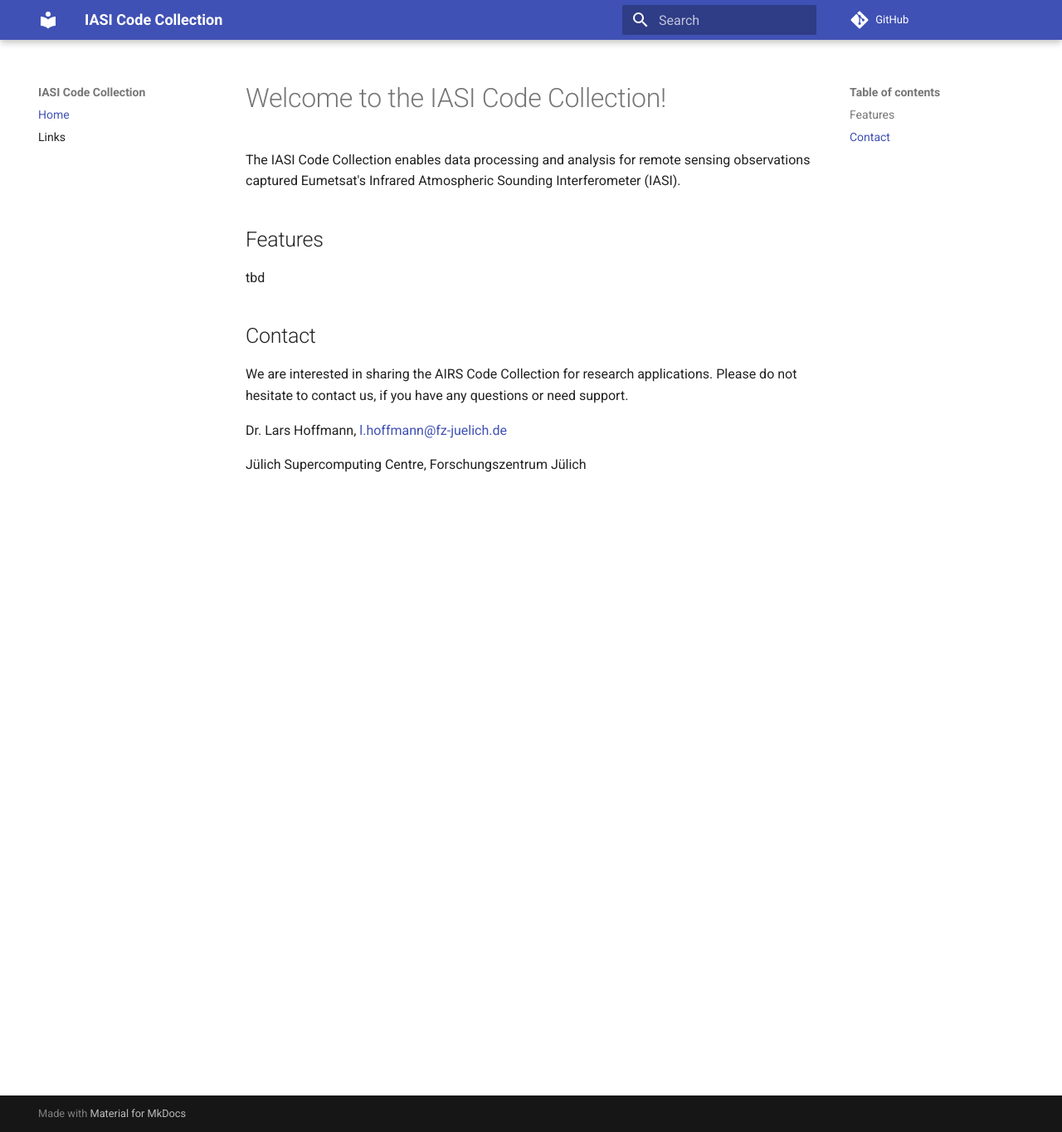
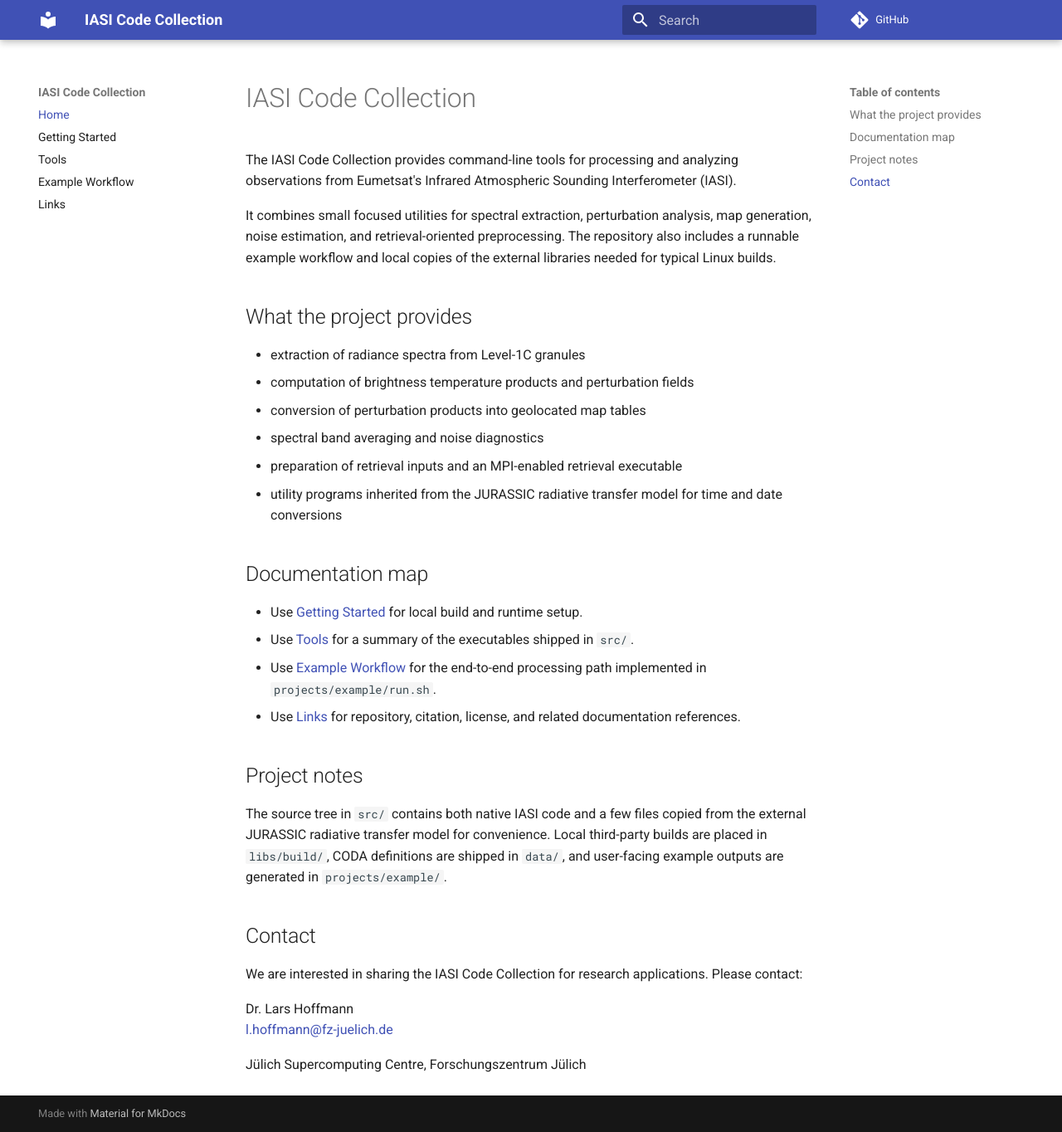
Before and after one commit to slcs-jsc/iasi, an MkDocs documentation site: the page built from docs/manual/index.md, in a window 1280 px wide and 1364 px high. Shown: the whole window at 83% size. Built offline with MkDocs 1.6.1 and Material for MkDocs 9.7.7, drawn with Linux system fonts in a browser that asks for light colours; comment, search, counter and statistics services are not loaded.

Commit message:
Improve MkDocs manual and fix example CLI usage

```diff
--- a/docs/manual/index.md
+++ b/docs/manual/index.md
@@ -1,19 +1,34 @@
-# Welcome to the IASI Code Collection!
+# IASI Code Collection
 
-The IASI Code Collection enables data processing and analysis for
-remote sensing observations captured Eumetsat's Infrared Atmospheric
-Sounding Interferometer (IASI).
+The IASI Code Collection provides command-line tools for processing and analyzing observations from Eumetsat's Infrared Atmospheric Sounding Interferometer (IASI).
 
-## Features
+It combines small focused utilities for spectral extraction, perturbation analysis, map generation, noise estimation, and retrieval-oriented preprocessing. The repository also includes a runnable example workflow and local copies of the external libraries needed for typical Linux builds.
 
-tbd
+## What the project provides
+
+- extraction of radiance spectra from Level-1C granules
+- computation of brightness temperature products and perturbation fields
+- conversion of perturbation products into geolocated map tables
+- spectral band averaging and noise diagnostics
+- preparation of retrieval inputs and an MPI-enabled retrieval executable
+- utility programs inherited from the JURASSIC radiative transfer model for time and date conversions
+
+## Documentation map
+
+- Use [Getting Started](getting-started.md) for local build and runtime setup.
+- Use [Tools](tools.md) for a summary of the executables shipped in `src/`.
+- Use [Example Workflow](workflow.md) for the end-to-end processing path implemented in `projects/example/run.sh`.
+- Use [Links](links.md) for repository, citation, license, and related documentation references.
+
+## Project notes
+
+The source tree in `src/` contains both native IASI code and a few files copied from the external JURASSIC radiative transfer model for convenience. Local third-party builds are placed in `libs/build/`, CODA definitions are shipped in `data/`, and user-facing example outputs are generated in `projects/example/`.
 
 ## Contact
 
-We are interested in sharing the AIRS Code Collection for research
-applications. Please do not hesitate to contact us, if you have any
-questions or need support.
+We are interested in sharing the IASI Code Collection for research applications. Please contact:
 
-Dr. Lars Hoffmann, <l.hoffmann@fz-juelich.de>
+Dr. Lars Hoffmann
+<l.hoffmann@fz-juelich.de>
 
 Jülich Supercomputing Centre, Forschungszentrum Jülich
--- a/docs/mkdocs.yml
+++ b/docs/mkdocs.yml
@@ -3,7 +3,13 @@ site_url: https://slcs-jsc.github.io/iasi/
 repo_url: https://github.com/slcs-jsc/iasi
 docs_dir: manual
 theme: material
+markdown_extensions:
+  - admonition
+  - tables
 
 nav:
     - Home: index.md
+    - Getting Started: getting-started.md
+    - Tools: tools.md
+    - Example Workflow: workflow.md
     - Links: links.md
```
Also changed, not shown: docs/manual/getting-started.md (added, +70 -0 lines), docs/manual/links.md (+7 -3 lines), docs/manual/tools.md (added, +116 -0 lines), docs/manual/workflow.md (added, +82 -0 lines), 1 other file.
